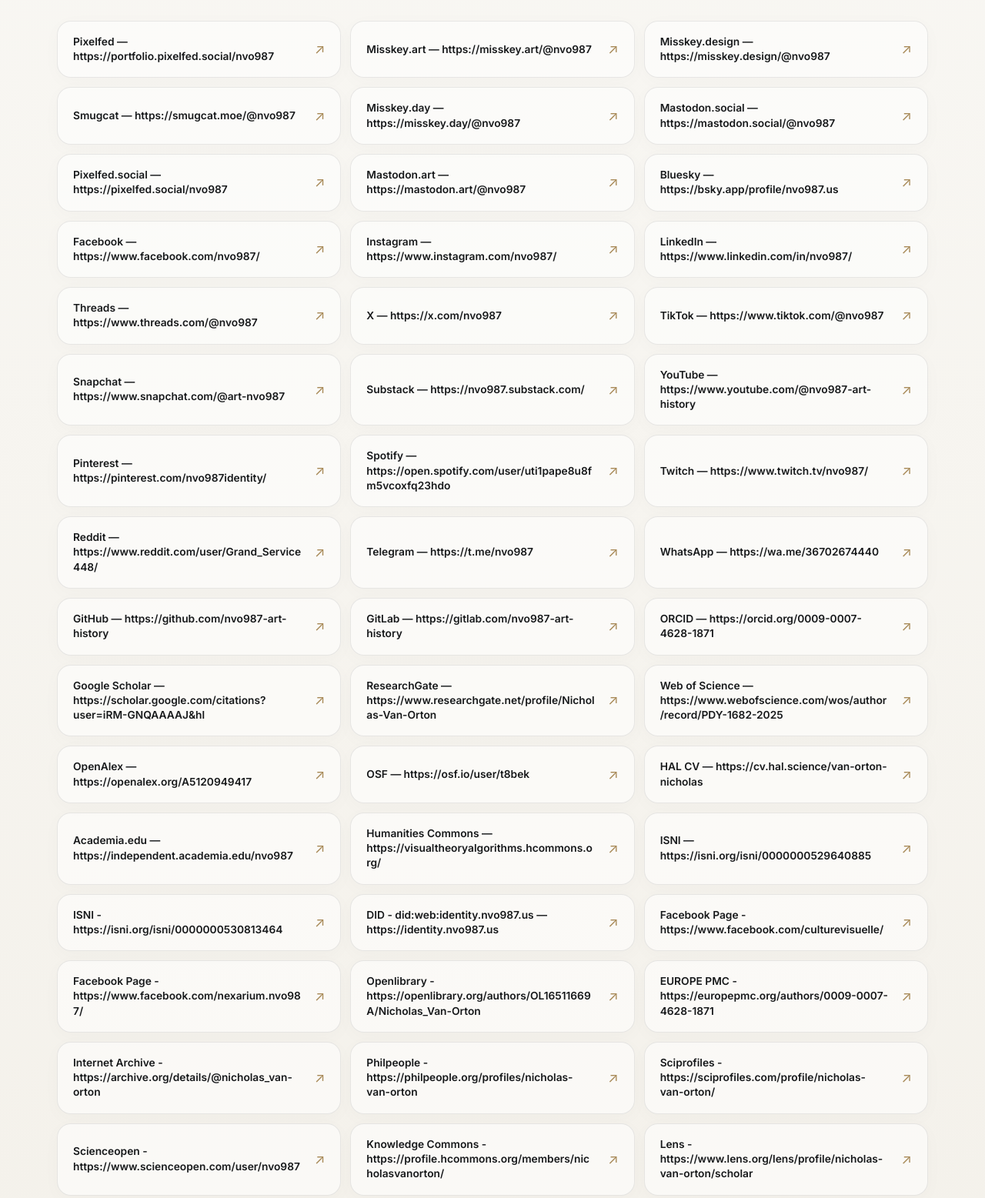
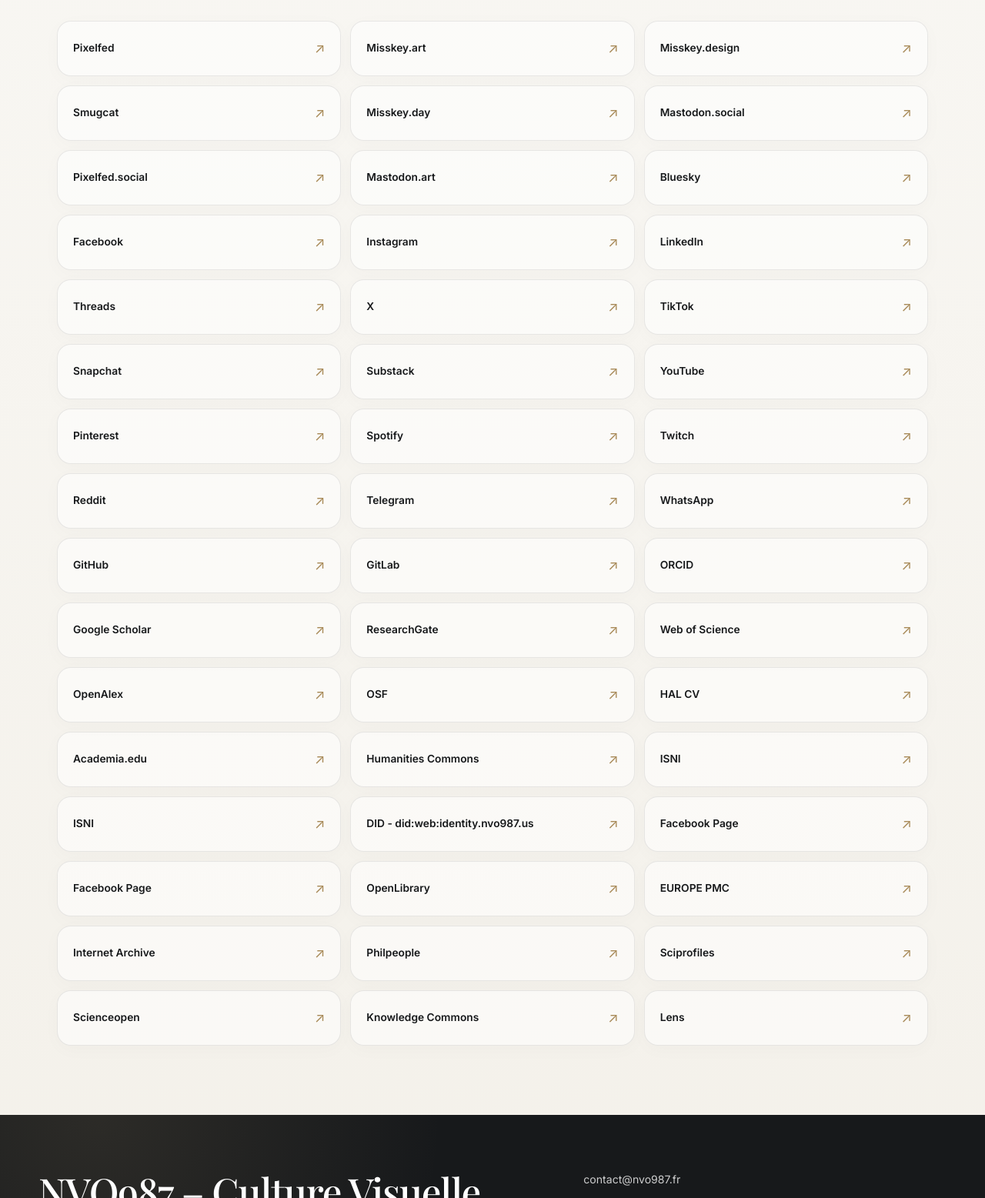
Before and after one commit to nvo987-art-history/SocialMedia, a plain HTML site: page index.html in a window 1280 px wide. Shown: the part 857-2414 px from the top of the page at 77% size. Drawn offline with nearby package versions, Linux system fonts and the light colour scheme.

Commit message:
Refactor links section in index.html

```diff
--- a/index.html
+++ b/index.html
@@ -597,56 +597,57 @@
     <span>Collection de liens</span>
   </div>
 
-        <div class="links-grid">
-          <a class="link-card" href="https://portfolio.pixelfed.social/nvo987" target="_blank" rel="noopener noreferrer"><span class="link-name">Pixelfed — https://portfolio.pixelfed.social/nvo987</span><span class="link-arrow">↗</span></a>
-          <a class="link-card" href="https://misskey.art/@nvo987" target="_blank" rel="noopener noreferrer"><span class="link-name">Misskey.art — https://misskey.art/@nvo987</span><span class="link-arrow">↗</span></a>
-          <a class="link-card" href="https://misskey.design/@nvo987" target="_blank" rel="noopener noreferrer"><span class="link-name">Misskey.design — https://misskey.design/@nvo987</span><span class="link-arrow">↗</span></a>
-          <a class="link-card" href="https://smugcat.moe/@nvo987" target="_blank" rel="noopener noreferrer"><span class="link-name">Smugcat — https://smugcat.moe/@nvo987</span><span class="link-arrow">↗</span></a>
-          <a class="link-card" href="https://misskey.day/@nvo987" target="_blank" rel="noopener noreferrer"><span class="link-name">Misskey.day — https://misskey.day/@nvo987</span><span class="link-arrow">↗</span></a>
-          <a class="link-card" href="https://mastodon.social/@nvo987" target="_blank" rel="noopener noreferrer"><span class="link-name">Mastodon.social — https://mastodon.social/@nvo987</span><span class="link-arrow">↗</span></a>
-          <a class="link-card" href="https://pixelfed.social/nvo987" target="_blank" rel="noopener noreferrer"><span class="link-name">Pixelfed.social — https://pixelfed.social/nvo987</span><span class="link-arrow">↗</span></a>
-          <a class="link-card" href="https://mastodon.art/@nvo987" target="_blank" rel="noopener noreferrer"><span class="link-name">Mastodon.art — https://mastodon.art/@nvo987</span><span class="link-arrow">↗</span></a>
-          <a class="link-card" href="https://bsky.app/profile/nvo987.us" target="_blank" rel="noopener noreferrer"><span class="link-name">Bluesky — https://bsky.app/profile/nvo987.us</span><span class="link-arrow">↗</span></a>
-          <a class="link-card" href="https://www.facebook.com/nvo987/" target="_blank" rel="noopener noreferrer"><span class="link-name">Facebook — https://www.facebook.com/nvo987/</span><span class="link-arrow">↗</span></a>
-          <a class="link-card" href="https://www.instagram.com/nvo987/" target="_blank" rel="noopener noreferrer"><span class="link-name">Instagram — https://www.instagram.com/nvo987/</span><span class="link-arrow">↗</span></a>
-          <a class="link-card" href="https://www.linkedin.com/in/nvo987/" target="_blank" rel="noopener noreferrer"><span class="link-name">LinkedIn — https://www.linkedin.com/in/nvo987/</span><span class="link-arrow">↗</span></a>
-          <a class="link-card" href="https://www.threads.com/@nvo987" target="_blank" rel="noopener noreferrer"><span class="link-name">Threads — https://www.threads.com/@nvo987</span><span class="link-arrow">↗</span></a>
-          <a class="link-card" href="https://x.com/nvo987" target="_blank" rel="noopener noreferrer"><span class="link-name">X — https://x.com/nvo987</span><span class="link-arrow">↗</span></a>
-          <a class="link-card" href="https://www.tiktok.com/@nvo987" target="_blank" rel="noopener noreferrer"><span class="link-name">TikTok — https://www.tiktok.com/@nvo987</span><span class="link-arrow">↗</span></a>
-          <a class="link-card" href="https://www.snapchat.com/@art-nvo987" target="_blank" rel="noopener noreferrer"><span class="link-name">Snapchat — https://www.snapchat.com/@art-nvo987</span><span class="link-arrow">↗</span></a>
-          <a class="link-card" href="https://nvo987.substack.com/" target="_blank" rel="noopener noreferrer"><span class="link-name">Substack — https://nvo987.substack.com/</span><span class="link-arrow">↗</span></a>
-          <a class="link-card" href="https://www.youtube.com/@nvo987-art-history" target="_blank" rel="noopener noreferrer"><span class="link-name">YouTube — https://www.youtube.com/@nvo987-art-history</span><span class="link-arrow">↗</span></a>
-          <a class="link-card" href="https://pinterest.com/nvo987identity/" target="_blank" rel="noopener noreferrer"><span class="link-name">Pinterest — https://pinterest.com/nvo987identity/</span><span class="link-arrow">↗</span></a>
-          <a class="link-card" href="https://open.spotify.com/user/uti1pape8u8fm5vcoxfq23hdo" target="_blank" rel="noopener noreferrer"><span class="link-name">Spotify — https://open.spotify.com/user/uti1pape8u8fm5vcoxfq23hdo</span><span class="link-arrow">↗</span></a>
-          <a class="link-card" href="https://www.twitch.tv/nvo987/" target="_blank" rel="noopener noreferrer"><span class="link-name">Twitch — https://www.twitch.tv/nvo987/</span><span class="link-arrow">↗</span></a>
-          <a class="link-card" href="https://www.reddit.com/user/Grand_Service448/" target="_blank" rel="noopener noreferrer"><span class="link-name">Reddit — https://www.reddit.com/user/Grand_Service448/</span><span class="link-arrow">↗</span></a>
-          <a class="link-card" href="https://t.me/nvo987" target="_blank" rel="noopener noreferrer"><span class="link-name">Telegram — https://t.me/nvo987</span><span class="link-arrow">↗</span></a>
-          <a class="link-card" href="https://wa.me/36702674440" target="_blank" rel="noopener noreferrer"><span class="link-name">WhatsApp — https://wa.me/36702674440</span><span class="link-arrow">↗</span></a>
-          <a class="link-card" href="https://github.com/nvo987-art-history" target="_blank" rel="noopener noreferrer"><span class="link-name">GitHub — https://github.com/nvo987-art-history</span><span class="link-arrow">↗</span></a>
-          <a class="link-card" href="https://gitlab.com/nvo987-art-history" target="_blank" rel="noopener noreferrer"><span class="link-name">GitLab — https://gitlab.com/nvo987-art-history</span><span class="link-arrow">↗</span></a>
-          <a class="link-card" href="https://orcid.org/0009-0007-4628-1871" target="_blank" rel="noopener noreferrer"><span class="link-name">ORCID — https://orcid.org/0009-0007-4628-1871</span><span class="link-arrow">↗</span></a>
-          <a class="link-card" href="https://scholar.google.com/citations?user=iRM-GNQAAAAJ&hl" target="_blank" rel="noopener noreferrer"><span class="link-name">Google Scholar — https://scholar.google.com/citations?user=iRM-GNQAAAAJ&hl</span><span class="link-arrow">↗</span></a>
-          <a class="link-card" href="https://www.researchgate.net/profile/Nicholas-Van-Orton" target="_blank" rel="noopener noreferrer"><span class="link-name">ResearchGate — https://www.researchgate.net/profile/Nicholas-Van-Orton</span><span class="link-arrow">↗</span></a>
-          <a class="link-card" href="https://www.webofscience.com/wos/author/record/PDY-1682-2025" target="_blank" rel="noopener noreferrer"><span class="link-name">Web of Science — https://www.webofscience.com/wos/author/record/PDY-1682-2025</span><span class="link-arrow">↗</span></a>
-          <a class="link-card" href="https://openalex.org/A5120949417" target="_blank" rel="noopener noreferrer"><span class="link-name">OpenAlex — https://openalex.org/A5120949417</span><span class="link-arrow">↗</span></a>
-          <a class="link-card" href="https://osf.io/user/t8bek" target="_blank" rel="noopener noreferrer"><span class="link-name">OSF — https://osf.io/user/t8bek</span><span class="link-arrow">↗</span></a>
-          <a class="link-card" href="https://cv.hal.science/van-orton-nicholas" target="_blank" rel="noopener noreferrer"><span class="link-name">HAL CV — https://cv.hal.science/van-orton-nicholas</span><span class="link-arrow">↗</span></a>
-          <a class="link-card" href="https://independent.academia.edu/nvo987" target="_blank" rel="noopener noreferrer"><span class="link-name">Academia.edu — https://independent.academia.edu/nvo987</span><span class="link-arrow">↗</span></a>
-          <a class="link-card" href="https://visualtheoryalgorithms.hcommons.org/" target="_blank" rel="noopener noreferrer"><span class="link-name">Humanities Commons — https://visualtheoryalgorithms.hcommons.org/</span><span class="link-arrow">↗</span></a>
-          <a class="link-card" href="https://isni.org/isni/0000000529640885" target="_blank" rel="noopener noreferrer"><span class="link-name">ISNI — https://isni.org/isni/0000000529640885</span><span class="link-arrow">↗</span></a>
-          <a class="link-card" href="https://isni.org/isni/0000000530813464" target="_blank" rel="noopener noreferrer"><span class="link-name">ISNI - https://isni.org/isni/0000000530813464</span><span class="link-arrow">↗</span></a>
-          <a class="link-card" href="https://identity.nvo987.us" target="_blank" rel="noopener noreferrer"><span class="link-name">DID - did:web:identity.nvo987.us — https://identity.nvo987.us</span><span class="link-arrow">↗</span></a>
-          <a class="link-card" href="https://www.facebook.com/culturevisuelle/" target="_blank" rel="noopener noreferrer"><span class="link-name">Facebook Page - https://www.facebook.com/culturevisuelle/</span><span class="link-arrow">↗</span></a>
-          <a class="link-card" href="https://www.facebook.com/nexarium.nvo987/" target="_blank" rel="noopener noreferrer"><span class="link-name">Facebook Page - https://www.facebook.com/nexarium.nvo987/</span><span class="link-arrow">↗</span></a>
-          <a class="link-card" href="https://openlibrary.org/authors/OL16511669A/Nicholas_Van-Orton" target="_blank" rel="noopener noreferrer"><span class="link-name">Openlibrary - https://openlibrary.org/authors/OL16511669A/Nicholas_Van-Orton</span><span class="link-arrow">↗</span></a>
-          <a class="link-card" href="https://europepmc.org/authors/0009-0007-4628-1871" target="_blank" rel="noopener noreferrer"><span class="link-name">EUROPE PMC - https://europepmc.org/authors/0009-0007-4628-1871</span><span class="link-arrow">↗</span></a>
-          <a class="link-card" href="https://archive.org/details/@nicholas_van-orton" target="_blank" rel="noopener noreferrer"><span class="link-name">Internet Archive - https://archive.org/details/@nicholas_van-orton</span><span class="link-arrow">↗</span></a>
-          <a class="link-card" href="https://philpeople.org/profiles/nicholas-van-orton" target="_blank" rel="noopener noreferrer"><span class="link-name">Philpeople - https://philpeople.org/profiles/nicholas-van-orton</span><span class="link-arrow">↗</span></a>
-          <a class="link-card" href="https://sciprofiles.com/profile/nicholas-van-orton/" target="_blank" rel="noopener noreferrer"><span class="link-name">Sciprofiles - https://sciprofiles.com/profile/nicholas-van-orton/</span><span class="link-arrow">↗</span></a>
-          <a class="link-card" href="https://www.scienceopen.com/user/nvo987" target="_blank" rel="noopener noreferrer"><span class="link-name">Scienceopen - https://www.scienceopen.com/user/nvo987</span><span class="link-arrow">↗</span></a>
-          <a class="link-card" href="https://profile.hcommons.org/members/nicholasvanorton/" target="_blank" rel="noopener noreferrer"><span class="link-name">Knowledge Commons - https://profile.hcommons.org/members/nicholasvanorton/</span><span class="link-arrow">↗</span></a>
-          <a class="link-card" href="https://www.lens.org/lens/profile/nicholas-van-orton/scholar" target="_blank" rel="noopener noreferrer"><span class="link-name">Lens - https://www.lens.org/lens/profile/nicholas-van-orton/scholar</span><span class="link-arrow">↗</span></a>
-        </div>
+  <div class="links-grid">
+  <a class="link-card" href="https://portfolio.pixelfed.social/nvo987" target="_blank" rel="noopener noreferrer"><span class="link-name">Pixelfed</span><span class="link-arrow">↗</span></a>
+  <a class="link-card" href="https://misskey.art/@nvo987" target="_blank" rel="noopener noreferrer"><span class="link-name">Misskey.art</span><span class="link-arrow">↗</span></a>
+  <a class="link-card" href="https://misskey.design/@nvo987" target="_blank" rel="noopener noreferrer"><span class="link-name">Misskey.design</span><span class="link-arrow">↗</span></a>
+  <a class="link-card" href="https://smugcat.moe/@nvo987" target="_blank" rel="noopener noreferrer"><span class="link-name">Smugcat</span><span class="link-arrow">↗</span></a>
+  <a class="link-card" href="https://misskey.day/@nvo987" target="_blank" rel="noopener noreferrer"><span class="link-name">Misskey.day</span><span class="link-arrow">↗</span></a>
+  <a class="link-card" href="https://mastodon.social/@nvo987" target="_blank" rel="noopener noreferrer"><span class="link-name">Mastodon.social</span><span class="link-arrow">↗</span></a>
+  <a class="link-card" href="https://pixelfed.social/nvo987" target="_blank" rel="noopener noreferrer"><span class="link-name">Pixelfed.social</span><span class="link-arrow">↗</span></a>
+  <a class="link-card" href="https://mastodon.art/@nvo987" target="_blank" rel="noopener noreferrer"><span class="link-name">Mastodon.art</span><span class="link-arrow">↗</span></a>
+  <a class="link-card" href="https://bsky.app/profile/nvo987.us" target="_blank" rel="noopener noreferrer"><span class="link-name">Bluesky</span><span class="link-arrow">↗</span></a>
+  <a class="link-card" href="https://www.facebook.com/nvo987/" target="_blank" rel="noopener noreferrer"><span class="link-name">Facebook</span><span class="link-arrow">↗</span></a>
+  <a class="link-card" href="https://www.instagram.com/nvo987/" target="_blank" rel="noopener noreferrer"><span class="link-name">Instagram</span><span class="link-arrow">↗</span></a>
+  <a class="link-card" href="https://www.linkedin.com/in/nvo987/" target="_blank" rel="noopener noreferrer"><span class="link-name">LinkedIn</span><span class="link-arrow">↗</span></a>
+  <a class="link-card" href="https://www.threads.com/@nvo987" target="_blank" rel="noopener noreferrer"><span class="link-name">Threads</span><span class="link-arrow">↗</span></a>
+  <a class="link-card" href="https://x.com/nvo987" target="_blank" rel="noopener noreferrer"><span class="link-name">X</span><span class="link-arrow">↗</span></a>
+  <a class="link-card" href="https://www.tiktok.com/@nvo987" target="_blank" rel="noopener noreferrer"><span class="link-name">TikTok</span><span class="link-arrow">↗</span></a>
+  <a class="link-card" href="https://www.snapchat.com/@art-nvo987" target="_blank" rel="noopener noreferrer"><span class="link-name">Snapchat</span><span class="link-arrow">↗</span></a>
+  <a class="link-card" href="https://nvo987.substack.com/" target="_blank" rel="noopener noreferrer"><span class="link-name">Substack</span><span class="link-arrow">↗</span></a>
+  <a class="link-card" href="https://www.youtube.com/@nvo987-art-history" target="_blank" rel="noopener noreferrer"><span class="link-name">YouTube</span><span class="link-arrow">↗</span></a>
+  <a class="link-card" href="https://pinterest.com/nvo987identity/" target="_blank" rel="noopener noreferrer"><span class="link-name">Pinterest</span><span class="link-arrow">↗</span></a>
+  <a class="link-card" href="https://open.spotify.com/user/uti1pape8u8fm5vcoxfq23hdo" target="_blank" rel="noopener noreferrer"><span class="link-name">Spotify</span><span class="link-arrow">↗</span></a>
+  <a class="link-card" href="https://www.twitch.tv/nvo987/" target="_blank" rel="noopener noreferrer"><span class="link-name">Twitch</span><span class="link-arrow">↗</span></a>
+  <a class="link-card" href="https://www.reddit.com/user/Grand_Service448/" target="_blank" rel="noopener noreferrer"><span class="link-name">Reddit</span><span class="link-arrow">↗</span></a>
+  <a class="link-card" href="https://t.me/nvo987" target="_blank" rel="noopener noreferrer"><span class="link-name">Telegram</span><span class="link-arrow">↗</span></a>
+  <a class="link-card" href="https://wa.me/36702674440" target="_blank" rel="noopener noreferrer"><span class="link-name">WhatsApp</span><span class="link-arrow">↗</span></a>
+  <a class="link-card" href="https://github.com/nvo987-art-history" target="_blank" rel="noopener noreferrer"><span class="link-name">GitHub</span><span class="link-arrow">↗</span></a>
+  <a class="link-card" href="https://gitlab.com/nvo987-art-history" target="_blank" rel="noopener noreferrer"><span class="link-name">GitLab</span><span class="link-arrow">↗</span></a>
+  <a class="link-card" href="https://orcid.org/0009-0007-4628-1871" target="_blank" rel="noopener noreferrer"><span class="link-name">ORCID</span><span class="link-arrow">↗</span></a>
+  <a class="link-card" href="https://scholar.google.com/citations?user=iRM-GNQAAAAJ&hl" target="_blank" rel="noopener noreferrer"><span class="link-name">Google Scholar</span><span class="link-arrow">↗</span></a>
+  <a class="link-card" href="https://www.researchgate.net/profile/Nicholas-Van-Orton" target="_blank" rel="noopener noreferrer"><span class="link-name">ResearchGate</span><span class="link-arrow">↗</span></a>
+  <a class="link-card" href="https://www.webofscience.com/wos/author/record/PDY-1682-2025" target="_blank" rel="noopener noreferrer"><span class="link-name">Web of Science</span><span class="link-arrow">↗</span></a>
+  <a class="link-card" href="https://openalex.org/A5120949417" target="_blank" rel="noopener noreferrer"><span class="link-name">OpenAlex</span><span class="link-arrow">↗</span></a>
+  <a class="link-card" href="https://osf.io/user/t8bek" target="_blank" rel="noopener noreferrer"><span class="link-name">OSF</span><span class="link-arrow">↗</span></a>
+  <a class="link-card" href="https://cv.hal.science/van-orton-nicholas" target="_blank" rel="noopener noreferrer"><span class="link-name">HAL CV</span><span class="link-arrow">↗</span></a>
+  <a class="link-card" href="https://independent.academia.edu/nvo987" target="_blank" rel="noopener noreferrer"><span class="link-name">Academia.edu</span><span class="link-arrow">↗</span></a>
+  <a class="link-card" href="https://visualtheoryalgorithms.hcommons.org/" target="_blank" rel="noopener noreferrer"><span class="link-name">Humanities Commons</span><span class="link-arrow">↗</span></a>
+  <a class="link-card" href="https://isni.org/isni/0000000529640885" target="_blank" rel="noopener noreferrer"><span class="link-name">ISNI</span><span class="link-arrow">↗</span></a>
+  <a class="link-card" href="https://isni.org/isni/0000000530813464" target="_blank" rel="noopener noreferrer"><span class="link-name">ISNI</span><span class="link-arrow">↗</span></a>
+  <a class="link-card" href="https://identity.nvo987.us" target="_blank" rel="noopener noreferrer"><span class="link-name">DID - did:web:identity.nvo987.us</span><span class="link-arrow">↗</span></a>
+  <a class="link-card" href="https://www.facebook.com/culturevisuelle/" target="_blank" rel="noopener noreferrer"><span class="link-name">Facebook Page</span><span class="link-arrow">↗</span></a>
+  <a class="link-card" href="https://www.facebook.com/nexarium.nvo987/" target="_blank" rel="noopener noreferrer"><span class="link-name">Facebook Page</span><span class="link-arrow">↗</span></a>
+  <a class="link-card" href="https://openlibrary.org/authors/OL16511669A/Nicholas_Van-Orton" target="_blank" rel="noopener noreferrer"><span class="link-name">OpenLibrary</span><span class="link-arrow">↗</span></a>
+  <a class="link-card" href="https://europepmc.org/authors/0009-0007-4628-1871" target="_blank" rel="noopener noreferrer"><span class="link-name">EUROPE PMC</span><span class="link-arrow">↗</span></a>
+  <a class="link-card" href="https://archive.org/details/@nicholas_van-orton" target="_blank" rel="noopener noreferrer"><span class="link-name">Internet Archive</span><span class="link-arrow">↗</span></a>
+  <a class="link-card" href="https://philpeople.org/profiles/nicholas-van-orton" target="_blank" rel="noopener noreferrer"><span class="link-name">Philpeople</span><span class="link-arrow">↗</span></a>
+  <a class="link-card" href="https://sciprofiles.com/profile/nicholas-van-orton/" target="_blank" rel="noopener noreferrer"><span class="link-name">Sciprofiles</span><span class="link-arrow">↗</span></a>
+  <a class="link-card" href="https://www.scienceopen.com/user/nvo987" target="_blank" rel="noopener noreferrer"><span class="link-name">Scienceopen</span><span class="link-arrow">↗</span></a>
+  <a class="link-card" href="https://profile.hcommons.org/members/nicholasvanorton/" target="_blank" rel="noopener noreferrer"><span class="link-name">Knowledge Commons</span><span class="link-arrow">↗</span></a>
+  <a class="link-card" href="https://www.lens.org/lens/profile/nicholas-van-orton/scholar" target="_blank" rel="noopener noreferrer"><span class="link-name">Lens</span><span class="link-arrow">↗</span></a>
+  </div>
+
       </section>
     </main>
 
```
